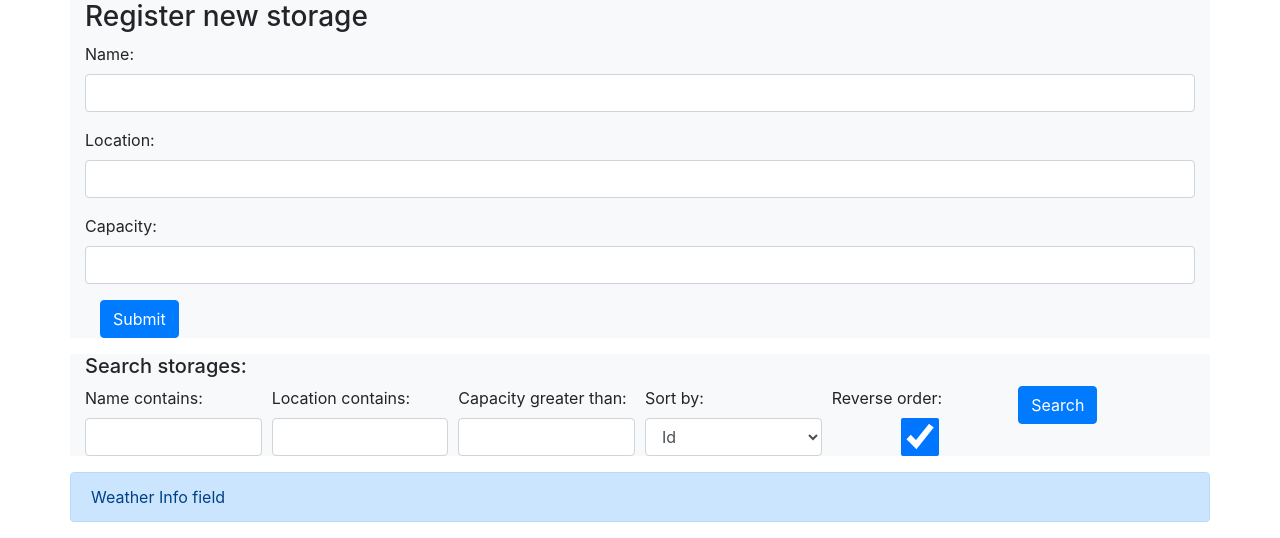
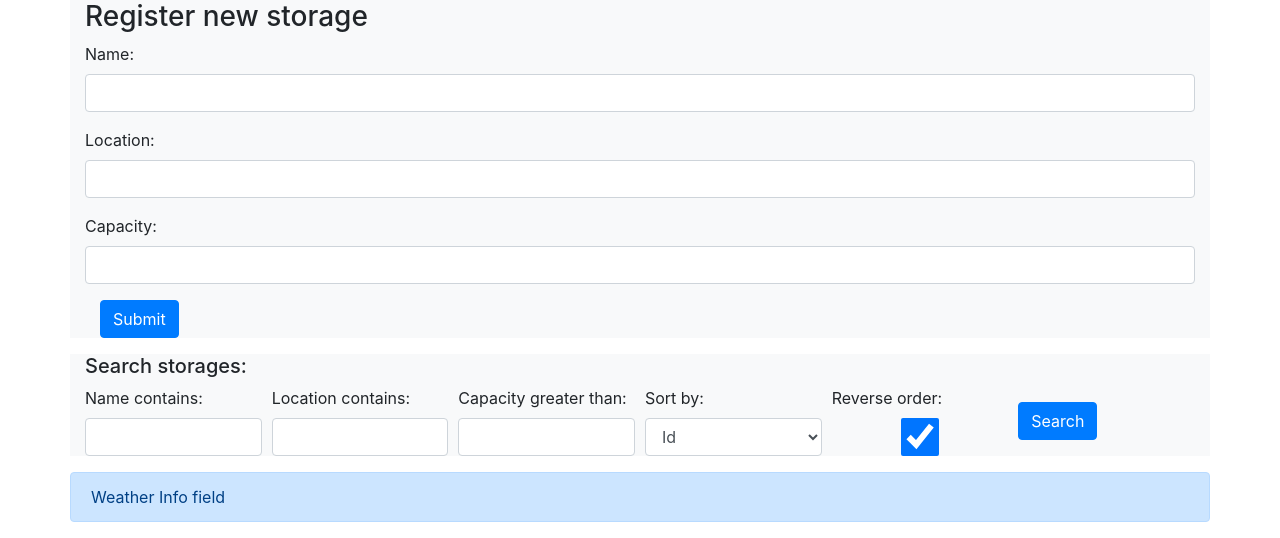
Before and after one commit to phantom-profile/storages_manage_service, a Django app: page / in a window 1280 px wide. Shown: the part 66-604 px from the top of the page. Run offline with Django 4.2, Linux system fonts and the light colour scheme; data that the repository does not hold is empty; some libraries are stand-ins or nearby versions.

Commit message:
Update compact_form.html

```diff
--- a/templates/compact_form.html
+++ b/templates/compact_form.html
@@ -1,5 +1,5 @@
 {% load widget_tweaks %}
-<div class="form-row">
+<div class="form-row align-items-center">
   {% for field in form.visible_fields %}
     <div class="col-md-2">
       {{ field.label_tag }}
```
